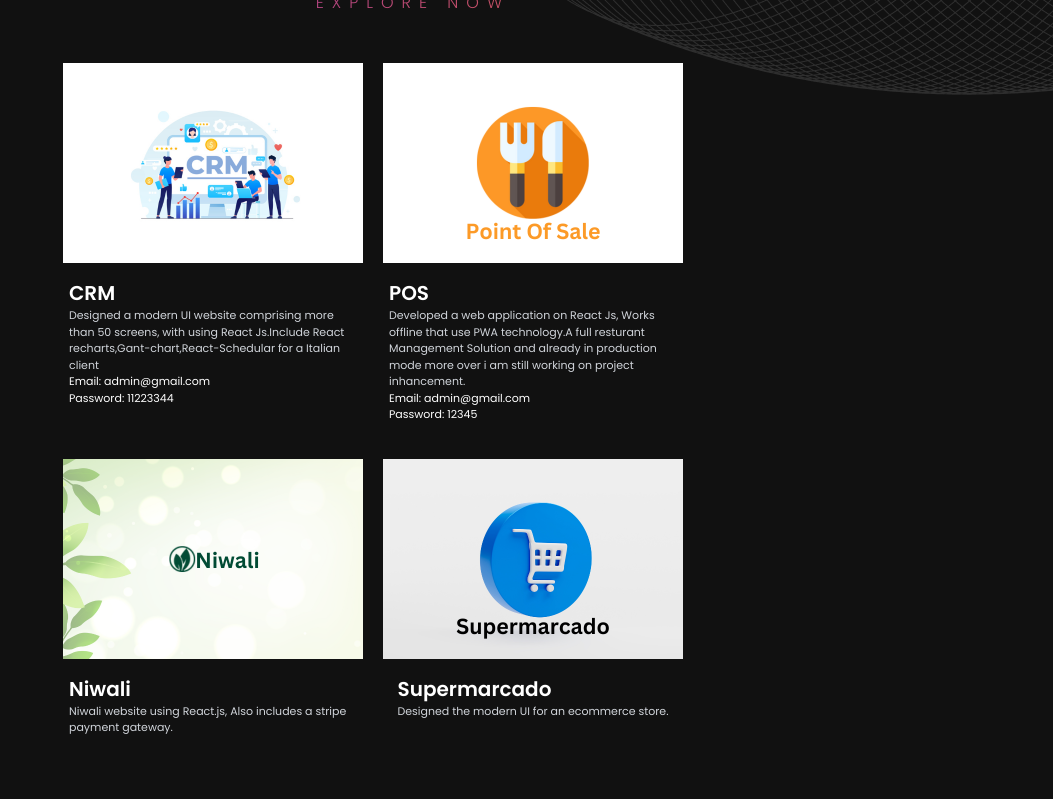
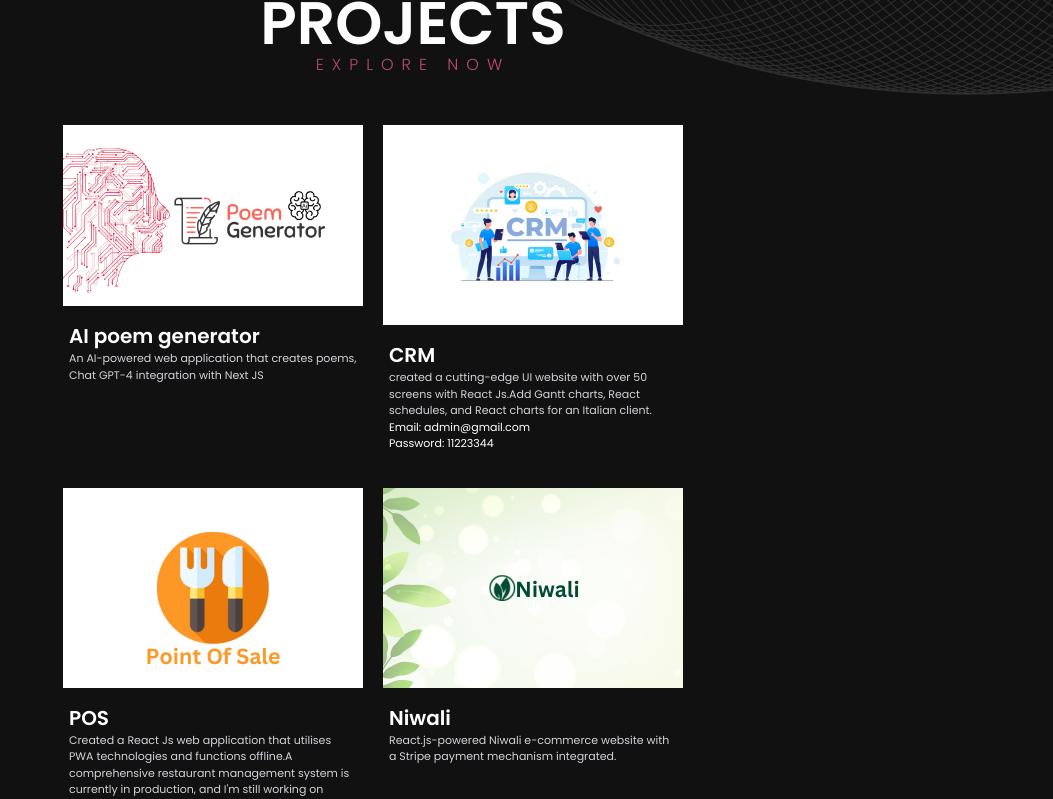
Before and after one commit to usamarasheeddev/Usama-Portfolio, a Next.js app: page / in a window 1280 px wide. Shown: the part 1880-2679 px from the top of the page, without its empty margins (227-1280 px from the left). Built offline with nearby package versions, Linux system fonts and the light colour scheme.

Commit message:
some  addition

```diff
--- a/components/Experience.tsx
+++ b/components/Experience.tsx
@@ -53,6 +53,9 @@
             My Sql
           </div>
           <div className="bg-transparent  mt-5 cursor-pointer  rounded-3xl  text-white py-2 px-5  border border-[#2E2E2E] w-max">
+            Postgresql
+          </div>
+          <div className="bg-transparent  mt-5 cursor-pointer  rounded-3xl  text-white py-2 px-5  border border-[#2E2E2E] w-max">
             PWA(Progressing Web App)
           </div>
           <div className="bg-transparent  mt-5 cursor-pointer  rounded-3xl  text-white py-2 px-5  border border-[#2E2E2E] w-max">
--- a/components/Projects.tsx
+++ b/components/Projects.tsx
@@ -16,12 +16,21 @@
   };
   const projects: projects[] = [
     {
+      linkTo: 'https://aipoem-generator.vercel.app/',
+      imageSrc: '/poemGenerator.png',
+      imageAlt: 'AI poem generator',
+      title: 'AI poem generator',
+      description:
+        'An AI-powered web application that creates poems, Chat GPT-4 integration with Next JS ',
+
+    },
+    {
       linkTo: 'https://crmen.surge.sh/',
       imageSrc: '/FirstProject.png',
       imageAlt: 'CRM Project',
       title: 'CRM',
       description:
-        'Designed a modern UI website comprising more than 50 screens, with using React Js.Include React recharts,Gant-chart,React-Schedular for a Italian client',
+        'created a cutting-edge UI website with over 50 screens with React Js.Add Gantt charts, React schedules, and React charts for an Italian client.',
       email: 'admin@gmail.com',
       password: '11223344',
     },
@@ -31,7 +40,7 @@
       imageAlt: 'POS',
       title: 'POS',
       description:
-        'Developed a web application on React Js, Works offline that use PWA technology.A full resturant Management Solution and already in production mode more over i am still working on project inhancement. ',
+        `Created a React Js web application that utilises PWA technologies and functions offline.A comprehensive restaurant management system is currently in production, and I'm still working on project enhancement. `,
       email: 'admin@gmail.com',
       password: '12345',
     },
@@ -40,7 +49,7 @@
       imageSrc: '/ThirdProject.png',
       imageAlt: 'VergeSystems',
       title: 'Niwali',
-      description: 'Niwali website using React.js, Also includes a stripe payment gateway.',
+      description: 'React.js-powered Niwali e-commerce website with a Stripe payment mechanism integrated.',
     },
     {
       linkTo: 'https://super-mart.surge.sh',
--- a/components/TypeWriterComponent.tsx
+++ b/components/TypeWriterComponent.tsx
@@ -9,6 +9,7 @@
                     strings: [
                         "MERN Stack Developer!",
                         "React Js Developer!",
+                        "Next Js Developer!",
                         "Node Js Developer!",
                         "Software Engineer!"
                     ],
```
Also changed, not shown: public/Me.png, public/poemGenerator.png (added).
